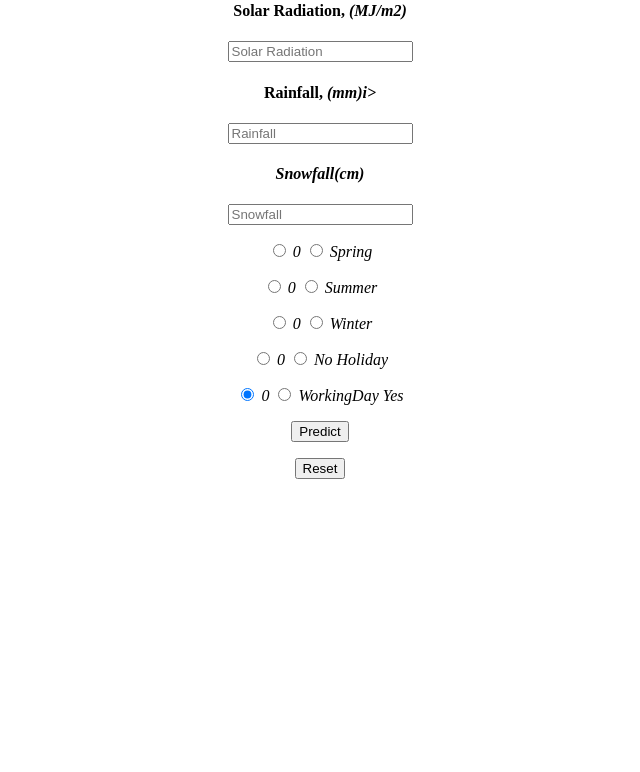
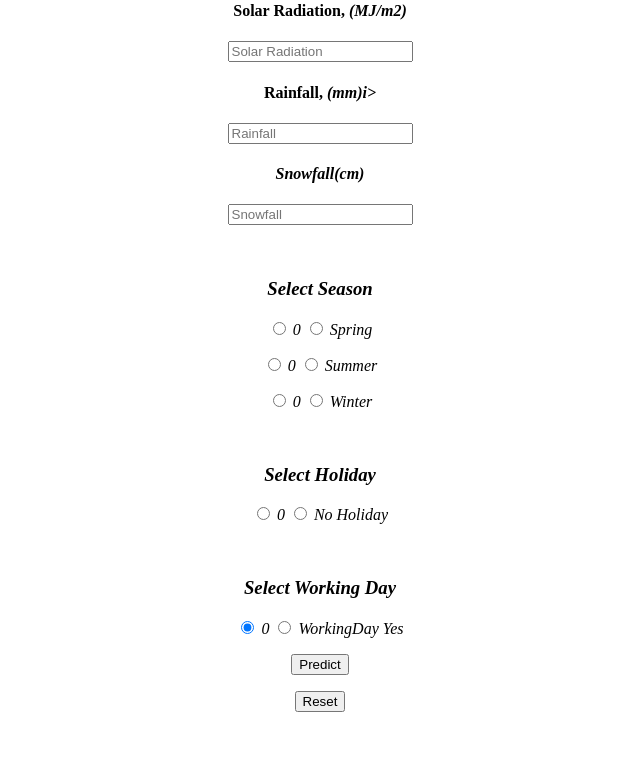
Before and after one commit to Otobi1/Bike-Demand-Prediction, a Flask app: page / in a window 1280 px wide. Shown: the part 567-1339 px from the top of the page, without its empty margins (320-960 px from the left). Before the commit the page ends 1046 px from the top, so only its background shows below. Run offline with Flask 2, Linux system fonts and the light colour scheme; parts of the project's set-up code (start-up, migrations or seed data) failed here and were passed over.

Commit message:
updated input on template

```diff
--- a/templates/index.html
+++ b/templates/index.html
@@ -49,6 +49,8 @@
                     <h4 style="text-emphasis-color: darkgreen;">Snowfall<i>(cm)</i></h4>
                     <input type="number" name="Snowfall" placeholder="Snowfall" required="required" step=".1"/>
                 </p>
+                <br>
+                <p><h3>Select Season</h3></p>
                 <p>
                     <input type="radio" id="Spring" name="No" value=0 checked>
                     <label for="Spring">0</label>
@@ -67,12 +69,16 @@
                     <input type="radio" id="Winter" name="Yes" value="1">
                     <label for="Winter">Winter</label>
                 </p>
+                <br>
+                <p><h3>Select Holiday</h3></p>
                 <p>
                     <input type="radio" id="No Holiday" name="No" value=0 checked>
                     <label for="No Holiday">0</label>
                     <input type="radio" id="Holiday" name="Yes" value="1">
                     <label for="No Holiday">No Holiday</label>
                 </p>
+                <br>
+                <p><h3>Select Working Day</h3></p>
                 <p>
                     <input type="radio" id="WorkingDay Yes" name="No" value=0 checked>
                     <label for="WorkingDay Yes">0</label>
```
